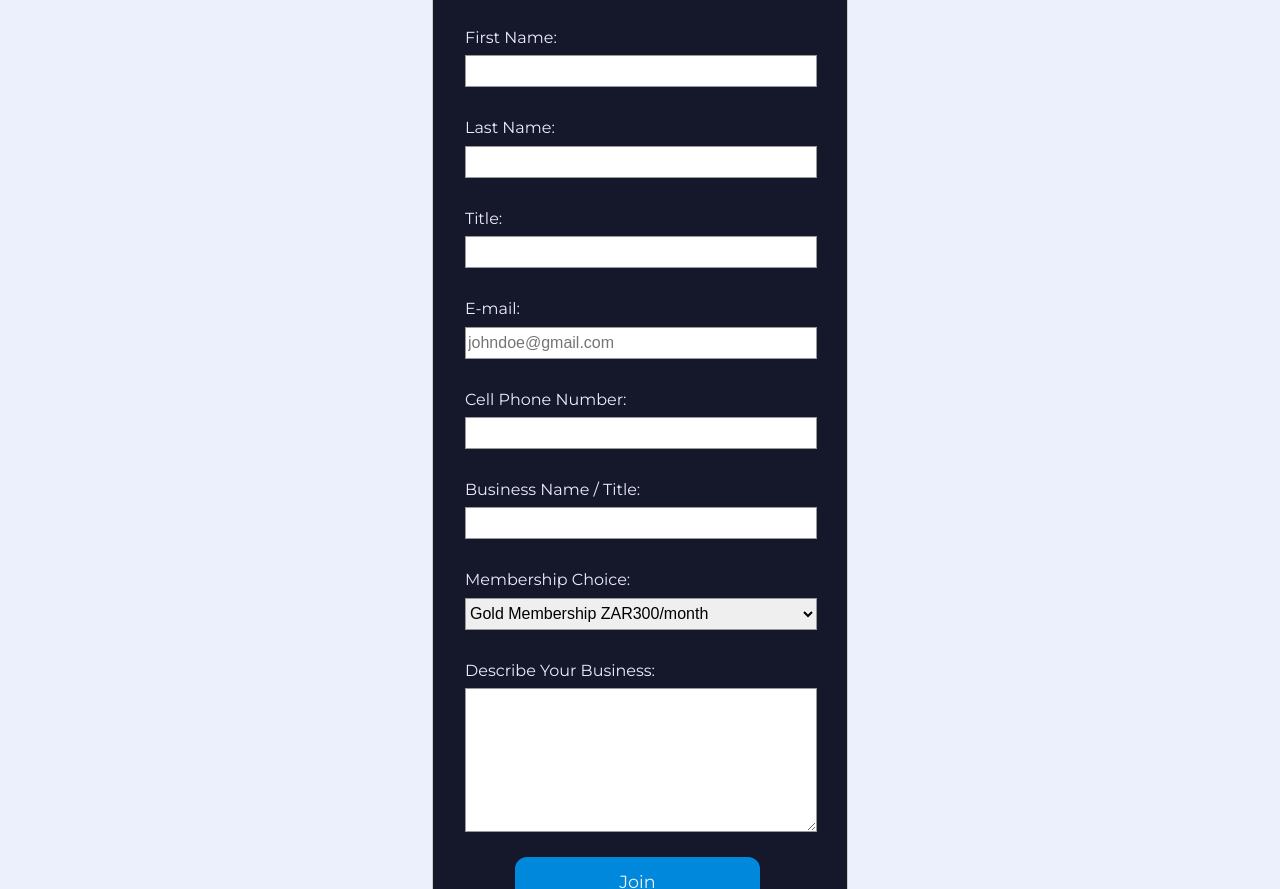
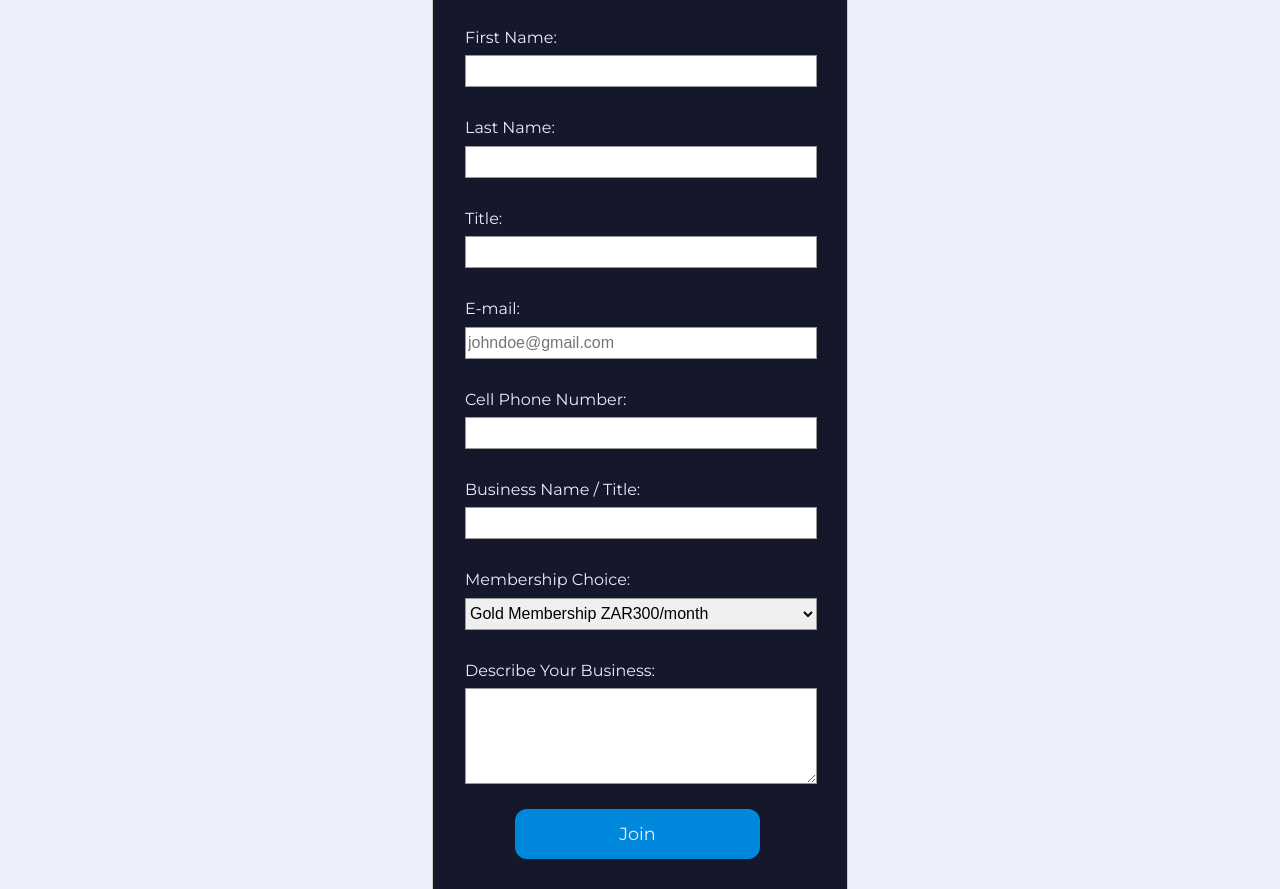
Before and after one commit to lutho-masoka/wdd230, a plain HTML site: page chamber/join.html in a window 1280 px wide. Shown: the part 411-1300 px from the top of the page. Drawn offline with nearby package versions, Linux system fonts and the light colour scheme; a script that the page names is missing.

Commit message:
form-update2

```diff
--- a/chamber/styles/base.css
+++ b/chamber/styles/base.css
@@ -349,7 +349,7 @@ input:focus, textarea:focus {
 
 textarea {
   vertical-align: top;
-  height: 9em;
+  height: 6em;
 }
 
 #submit-form {
```
